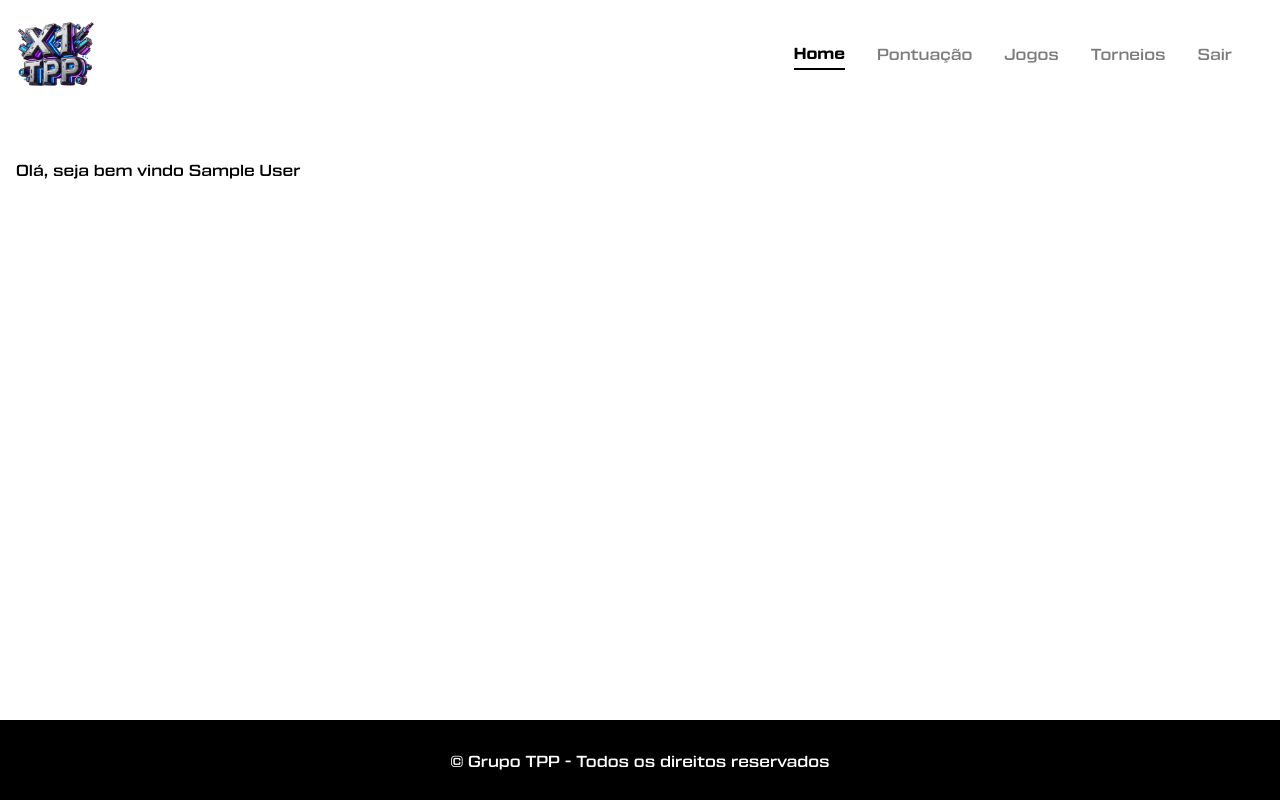
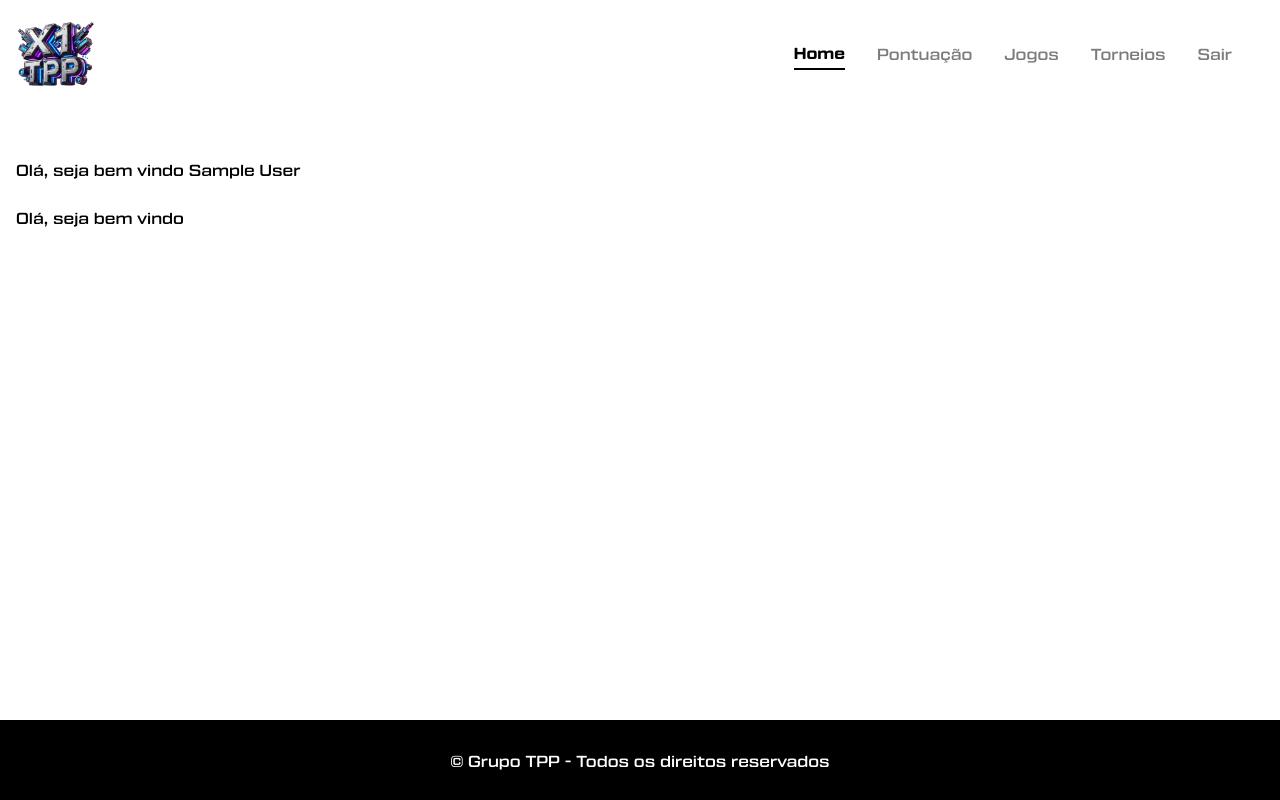
Before and after one commit to Leonard-salles/tpp, a React (Vite) app: page / in a window 1280 px wide. Built offline with nearby package versions, Linux system fonts and the light colour scheme; no server answers; sample sign-in values are in the browser's storage.

Commit message:
aaaaaaaaaaaaaaaaaah

```diff
--- a/src/components/nav-bar/NavBar.jsx
+++ b/src/components/nav-bar/NavBar.jsx
@@ -12,6 +12,7 @@ import { useAuthValue } from "../../context/AuthContext"
 const NavBar = () => {
 
     const { user } = useAuthValue()
+
     const { logout } = useAuthentication()
 
     return (
@@ -22,9 +23,6 @@ const NavBar = () => {
             <nav className={styles.container_links}>
                 {/* NavLink makes it easy to show active states */}
 
-
-                {user && <>
-
                 <NavLink
                     to="/"
                     className={({ isActive }) =>
@@ -33,6 +31,9 @@ const NavBar = () => {
                 >
                     Home
                 </NavLink>
+
+                {user && <>
+
 
                     <NavLink
                         to="/tabela"
--- a/src/pages/home/Home.jsx
+++ b/src/pages/home/Home.jsx
@@ -10,6 +10,7 @@ const Home = () => {
   return (
     <div>
       {user&& <h1 style={{padding: "16px"}}>Olá, seja bem vindo {user.displayName}</h1>}
+      <h1 style={{padding: "16px"}}>Olá, seja bem vindo </h1>
     </div>
   )
 }
```
